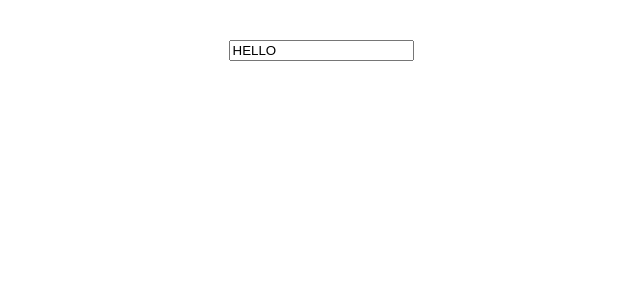
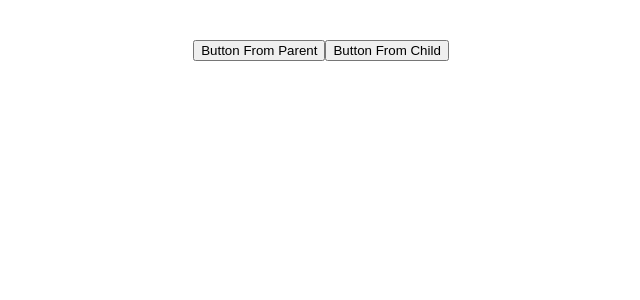
Before and after one commit to maugarciav/React, a React (Vite) app in the folder projects/01-react-hooks/: page / in a window 1280 px wide. Shown: the top 300 px of the page, without its empty margins (319-959 px from the left). Built offline with nearby package versions, Linux system fonts and the light colour scheme.

Commit message:
useImperativeHandle: invoke from outside ?  not really clear

```diff
--- a/projects/01-react-hooks/src/App.jsx
+++ b/projects/01-react-hooks/src/App.jsx
@@ -4,11 +4,12 @@
 import Effect from "./UseEffect/Effect.jsx";
 import Ref from "./UseRef/Ref.jsx";
 import EffectLayout from "./UseEffectLayout/EffectLayout.jsx";
+import ImperativeHandle from "./UseImperativeHandle/ImperativeHandle.jsx";
 
 function App() {
   return(
       <div className="App">
-        <EffectLayout/>
+        <ImperativeHandle/>
       </div>
   )
 }
--- /dev/null
+++ b/projects/01-react-hooks/src/UseImperativeHandle/Button.jsx
@@ -0,0 +1,19 @@
+import React, { forwardRef, useImperativeHandle, useState } from "react";
+
+const Button = forwardRef((props, ref) => {
+    const [toggle, setToggle] = useState(false);
+
+    useImperativeHandle(ref, () => ({
+        alterToggle() {
+        setToggle(!toggle);
+        },
+    }));
+    return (
+    <>
+        <button>Button From Child</button>
+        {toggle && <span>Toggle</span>}
+    </>
+    );
+});
+
+export default Button;
--- /dev/null
+++ b/projects/01-react-hooks/src/UseImperativeHandle/ImperativeHandle.jsx
@@ -0,0 +1,25 @@
+import React, { useRef } from "react";
+import Button from "./Button";
+
+/*
+    Only using in specific set of situations
+    Use when you have a component that needs to be invoked from outside
+*/
+
+function ImperativeHandle() {
+    const buttonRef = useRef(null);
+    return (
+        <div>
+            <button
+                onClick={() => {
+                buttonRef.current.alterToggle();
+                }}
+            >
+                Button From Parent
+            </button>
+            <Button ref={buttonRef} />
+        </div>
+    );
+}
+
+export default ImperativeHandle;
```
